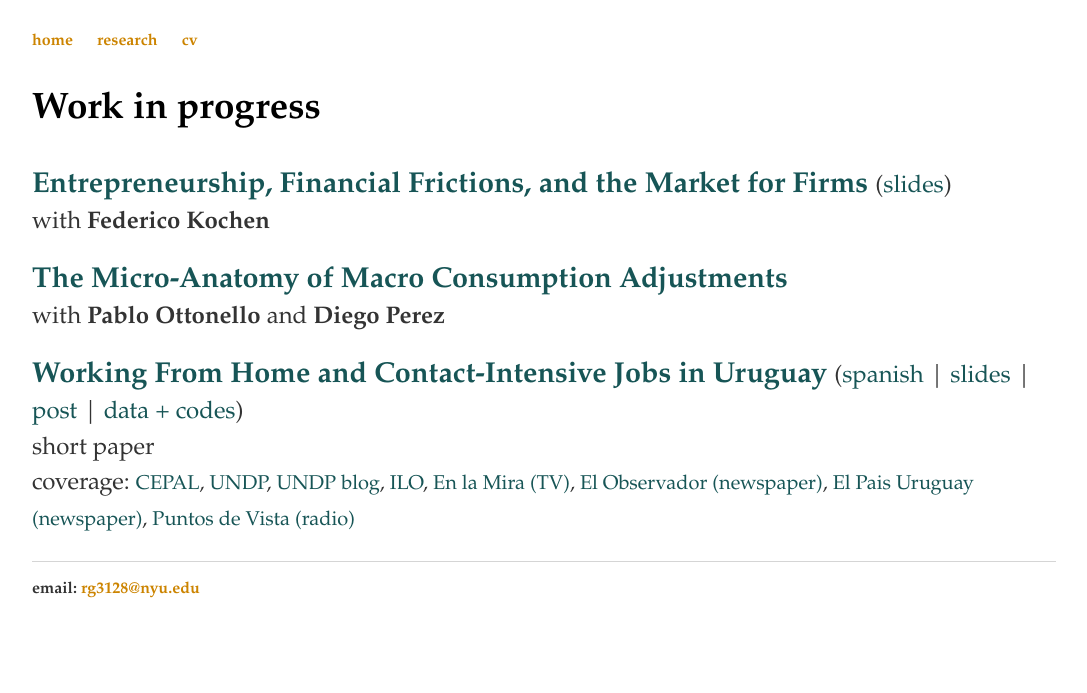
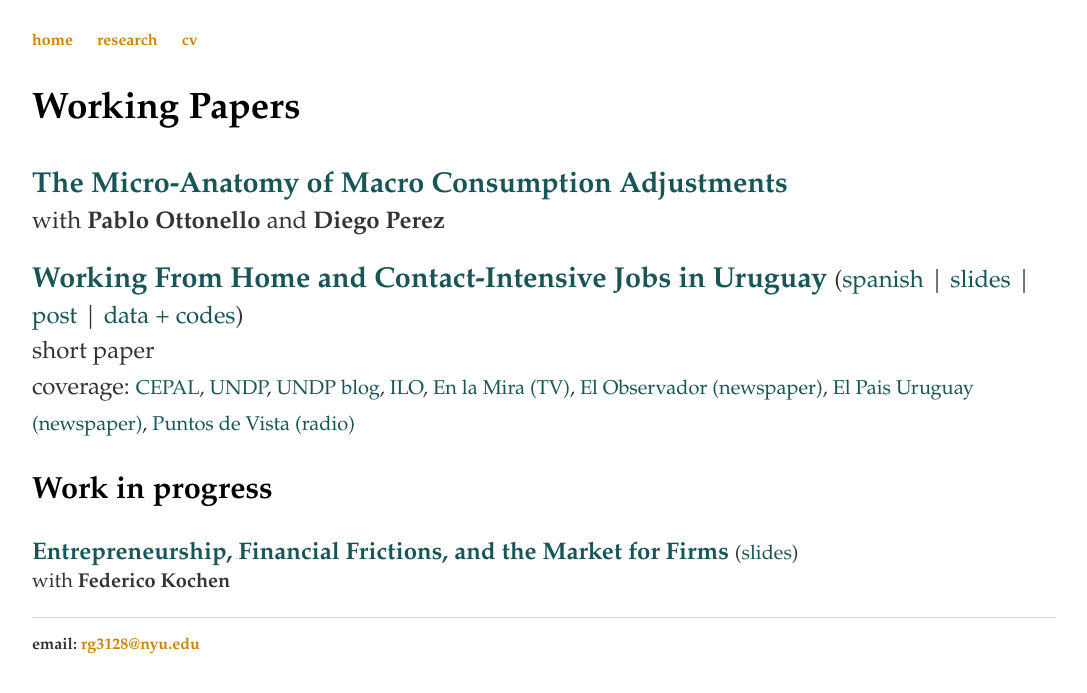
Before and after one commit to rafaguntin/rafaguntin.github.io, a Jekyll site: the page built from research/index.html, in a window 1280 px wide. Shown: the top 693 px of the page, without its empty margins (96-1183 px from the left). Built offline with Jekyll 4.4.1, drawn with Linux system fonts in a browser that asks for light colours.

Commit message:
Update index.html

```diff
--- a/research/index.html
+++ b/research/index.html
@@ -4,14 +4,9 @@ title: Rafael Guntin - Research
 ---
 
 		<div class="blurb">
-			<h3> Work in progress </h3>
-			<p> <big> <a style="font-weight: bold; color:#175556"
-			       href="/research/Entrepreneurship Financial Frictions and the Market of Firms.pdf"
-			       target="_blank">Entrepreneurship, Financial Frictions, and the Market for Firms</a> <small> (<a style="color:#175556" href="/research/GK - Slides NYU - 09Dec19 - Handout.pdf" target="_blank">slides</a>)
-				<br> with <a style="font-weight: bold; color:#333" href="https://sites.google.com/view/federicokochen/home" target="_blank"> Federico Kochen </a>
-			</p>
-			<p> <big> <a style="font-weight: bold; color:#175556"
-			       >The Micro-Anatomy of Macro Consumption Adjustments</a>
+			<h3> Working Papers </h3>
+                               <p> <big>
+				       <a style="font-weight: bold; color:#175556">The Micro-Anatomy of Macro Consumption Adjustments</a>
 				<br> <small> with
 				<a style="font-weight: bold; color:#333" href="https://sites.google.com/site/ottonellopablo/" target="_blank"> Pablo Ottonello </a>
 				and
@@ -32,4 +27,11 @@ title: Rafael Guntin - Research
 				<a style="color:#175556" href="http://radiouruguay.uy/teletrabajo-3-de-cada-4-tienen-dificultades-segun-estudio/" target="_blank"> Puntos de Vista (radio)</a>
 			</p>
 
+			<h3> Work in progress </h3>
+			<p> <big> <a style="font-weight: bold; color:#175556"
+			       href="/research/Entrepreneurship Financial Frictions and the Market of Firms.pdf"
+			       target="_blank">Entrepreneurship, Financial Frictions, and the Market for Firms</a> <small> (<a style="color:#175556" href="/research/GK - Slides NYU - 09Dec19 - Handout.pdf" target="_blank">slides</a>)
+				<br> with <a style="font-weight: bold; color:#333" href="https://sites.google.com/view/federicokochen/home" target="_blank"> Federico Kochen </a>
+			</p>
+
 		</div>
```
